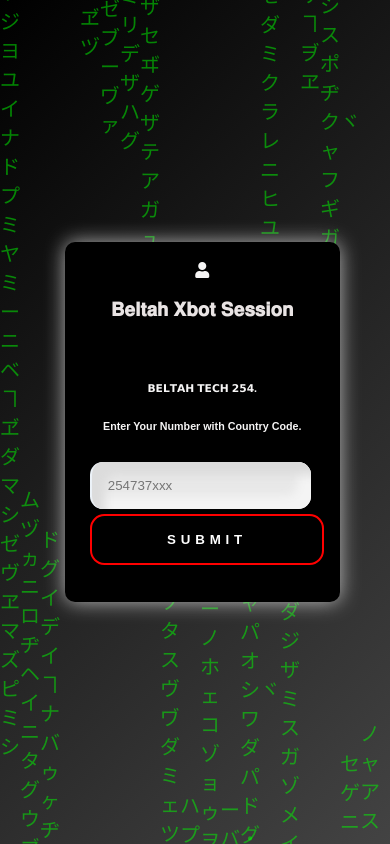
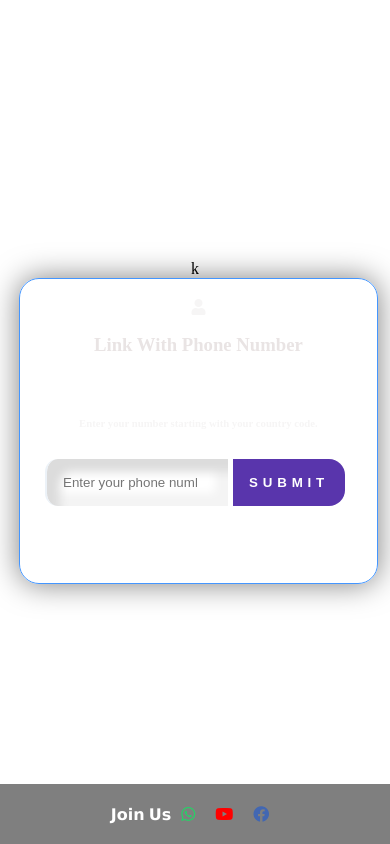
Before and after one commit to richgagamidush/xgagasession, a website: page pair.html in a window 390 px wide. Drawn offline with nearby package versions, Linux system fonts and the light colour scheme.

Commit message:
Update pair.html

```diff
--- a/pair.html
+++ b/pair.html
@@ -1,67 +1,45 @@
-<!DOCTYPE html>
+k<!DOCTYPE html>
 <html lang="en">
 <head>
   <meta charset="UTF-8">
   <meta name="viewport" content="width=device-width, initial-scale=1.0">
-  <title>𝗕𝗘𝗟𝗧𝗔𝗛 𝗧𝗘𝗖𝗛 𝗦𝗘𝗦𝗦𝗜𝗢𝗡𝗦</title>
+  <title>Pair Code</title>
   <link rel="stylesheet" href="https://cdnjs.cloudflare.com/ajax/libs/font-awesome/5.15.4/css/all.min.css">
+  <link rel="icon" type="image/png" href="https://telegra.ph/file/8ef7cef2f60dafe9ab8f9.jpg">
   <style>
     body {
       display: flex;
+      flex-direction: column;
+      align-items: center;
       justify-content: center;
-      align-items: center;
       height: 100vh;
       margin: 0;
-      background: linear-gradient(135deg, #000000, #434343);
-      overflow: hidden;
-      font-family: Arial, sans-serif;
+      background: url() no-repeat;
+      background-size: cover;
+      background-position: center;
     }
 
-    .matrix {
-      position: absolute;
-      width: 100%;
-      height: 100%;
-      overflow: hidden;
-      z-index: -1;
-      color: rgba(0, 255, 0, 0.5);
-      font-size: 20px;
-      font-family: monospace;
-    }
-
-    .matrix div {
-      position: absolute;
-      width: 20px;
-      height: 100%;
-      top: 0;
-      animation: matrix-fall linear infinite;
-    }
-
-    @keyframes matrix-fall {
-      0% {
-        top: -100%;
-      }
-      100% {
-        top: 100%;
-      }
+    * {
+      touch-action: manipulation;
     }
 
     .container {
       display: flex;
       flex-direction: column;
       align-items: center;
-      z-index: 1;
     }
 
     .box {
-      width: 300px;
-      height: 320px;
+      position: relative;
+      width: 90%;
+      max-width: 400px;
+      text-align: center;
       padding: 20px;
-      position: relative;
-      text-align: center;
-      background-color: rgb(0, 0, 0);
-      border-radius: 10px;
-      transform: perspective(1000px) rotateY(0deg);
-      box-shadow: 0 0 20px rgba(250, 249, 249, 0.7);
+      background: transparent;
+      border: 1px solid rgba(68, 150, 255, 5);
+      border-radius: 20px;
+      backdrop-filter: blur(20px);
+      box-shadow: 0 0 30px rgba(0, 0, 0, 0.5);
     }
 
     #text {
@@ -78,10 +56,10 @@
 
     .input-container {
       display: flex;
-      background: rgb(10, 10, 10);
+      background: transparent;
       border-radius: 1rem;
-      background: black;
-      box-shadow: black;
+      background: transparent;
+      box-shadow: transparent;
       padding: 0.3rem;
       gap: 0.3rem;
       max-width: 300px;
@@ -90,7 +68,7 @@
 
     .input-container input {
       border-radius: 0.8rem 0 0 0.8rem;
-      background: #e8e8e8;
+      background: #ffff;
       box-shadow: inset 13px 13px 10px #dcdcdc, inset -13px -13px 10px #f4f4f4;
       width: 100%;
       flex-basis: 75%;
@@ -98,7 +76,7 @@
       border: none;
       border-left: 2px solid #ecf2f8;
       color: #000000;
-      transition: all 0.2s ease-in-out;
+      transition: all 0.3s ease-in-out;
     }
 
     .input-container input:focus {
@@ -110,75 +88,52 @@
     .input-container button {
       flex-basis: 15%;
       padding: 1rem;
-      background: #000000;
+      background: #5935ac;
       font-weight: 700;
       letter-spacing: 0.3rem;
       text-transform: uppercase;
       color: white;
-      border: 2px solid red;
+      border: none;
       width: 90%;
       border-radius: 0 1rem 1rem 0;
       transition: all 0.2s ease-in-out;
     }
 
     .input-container button:hover {
-      background-color: orange;
-      border-color: red;
+      background: linear-gradient(135deg, #c01736 0%, #8b17b6 100%);
     }
 
-    @media (max-width: 500px) {
-      .input-container {
-        flex-direction: column;
-      }
-
-      .input-container input {
-        border-radius: 0.8rem;
-      }
-
-      .input-container button {
-        padding: 0.4rem;
-        border-radius: 0.8rem;
-      }
+    .footer {
+      display: flex;
+      justify-content: center;
+      align-items: center;
+      width: 100%;
+      height: 60px;
+      background: rgba(0, 0, 0, 0.5);
+      backdrop-filter: blur(10px);
+      position: fixed;
+      bottom: 0;
     }
 
-    .centered-text {
-      text-align: center;
-    }
-
-    @media (max-width: 500px) {
-      .box {
-        width: 90%;
-      }
-    }
-
-    @media (max-width: 500px) {
-      .input-container input {
-        border-radius: 0.8rem;
-        width: 80%;
-      }
-
-      .input-container button {
-        padding: 1rem;
-        border-radius: 0.9rem;
-        width: 100%;
-      }
+    .footer a {
+      color: white;
+      text-decoration: none;
+      margin: 0 10px;
     }
   </style>
 </head>
 <body>
-  <div class="matrix"></div>
   <div class="container">
     <div class="main">
       <div class="box" id="box">
         <div id="text">
           <i class="fa fa-user"></i>
           <p>
-            <h3 class="centered-text">𝐁𝐞𝐥𝐭𝐚𝐡 𝐗𝐛𝐨𝐭 𝐒𝐞𝐬𝐬𝐢𝐨𝐧</h3>
+            <h3 class="centered-text">Link With Phone Number</h3>
             <br>
-            <h6>𝗕𝗘𝗟𝗧𝗔𝗛 𝗧𝗘𝗖𝗛 𝟮𝟱𝟰.</h6>
-            <h6>Enter Your Number with Country Code.</h6>
+            <h6>Enter your number starting with your country code.</h6>
             <div class="input-container">
-              <input placeholder="254737xxx" type="number" id="number" placeholder="Enter your Phone Number with Country Code" name="">
+              <input type="number" id="number" placeholder="Enter your phone number with a country code">
               <button id="submit">Submit</button>
             </div>
 
@@ -191,11 +146,18 @@
       </div>
     </div>
   </div>
+  <div class="footer">
+    <p style="color: white; font-size: 16px;">𝗝𝗼𝗶𝗻 𝗨𝘀</p>
+    <a href="https://api.whatsapp.com/send/?phone=254786273945&text=Hello+Willis👋,+I+Need+a+..."><i class="fab fa-whatsapp" style="color: #25D366"></i></a>
+    <a href="https://www.youtube.com/@officialwilis"><i class="fab fa-youtube" style="color: #FF0000"></i></a>
+    <a href="https://www.facebook.com/officialwilis"><i class="fab fa-facebook" style="color: #4267B2"></i></a>
+  </div>
   <script src="https://cdnjs.cloudflare.com/ajax/libs/axios/1.0.0-alpha.1/axios.min.js"></script>
   <script>
     let a = document.getElementById("pair");
     let b = document.getElementById("submit");
     let c = document.getElementById("number");
+    let box = document.getElementById("box");
 
     async function Copy() {
       let text = document.getElementById("copy").innerText;
@@ -206,7 +168,7 @@
       obj.size = "5";
       setTimeout(() => {
         obj.innerText = text;
-        obj.style = "color:white;font-weight:bold";
+        obj.style = "color:white;font-weight-bold";
         obj.size = "5";
       }, 500);
     }
@@ -214,52 +176,31 @@
     b.addEventListener("click", async (e) => {
       e.preventDefault();
       if (!c.value) {
-        a.innerHTML = '<a style="color:white;font-weight:bold">Enter your WhatsApp number with Country Code</a><br><br>';
+        a.innerHTML = '<a style="color:white;font-weight:bold">Please enter your phone number starting with your country code</a><br><br>';
       } else if (c.value.replace(/[^0-9]/g, "").length < 11) {
-        a.innerHTML = '<a style="color:red;font-weight:bold">Invalid Number</a><br><br>';
+        a.innerHTML = '<a style="color:red;font-weight:bold">Invalid number</a><br><br>';
       } else {
-        const Wasi_Tech = c.value.replace(/[^0-9]/g, "");
-        let bb = "";
-        let bbc = "";
-        const cc = Wasi_Tech.split('');
-        cc.map(a => {
-          bbc += a;
-          if (bbc.length == 3) {
-            bb += " " + a;
-          } else if (bbc.length == 8) {
-            bb += " " + a;
+        const phoneNumber = c.value.replace(/[^0-9]/g, "");
+        let formattedNumber = "";
+        let tempNumber = "";
+        const numberArray = phoneNumber.split('');
+        numberArray.map(num => {
+          tempNumber += num;
+          if (tempNumber.length == 3 || tempNumber.length == 8) {
+            formattedNumber += " " + num;
           } else {
-            bb += a;
+            formattedNumber += num;
           }
         });
         c.type = "text";
-        c.value = "+" + bb;
+        c.value = "+" + formattedNumber;
         c.style = "color:black;font-size:20px";
-        a.innerHTML = '<a style="color:white;font-weight:bold">Please Wait...</a><br><br>';
-        let { data } = await axios(`/code?number=${Wasi_Tech}`);
+        a.innerHTML = '<a style="color:white;font-weight:bold">Xgaga bot is genarating codes for you</a><br><br>';
+        let { data } = await axios(`/code?number=${phoneNumber}`);
         let code = data.code || "Service Unavailable";
         a.innerHTML = '<font id="copy" onclick="Copy()" style="color:red;font-weight:bold" size="5">CODE: <span style="color:white;font-weight:bold">' + code + '</span></font><br><br><br>';
       }
     });
-
-    function createMatrix() {
-      const matrixContainer = document.querySelector('.matrix');
-      const columns = Math.floor(window.innerWidth / 20);
-      for (let i = 0; i < columns; i++) {
-        const column = document.createElement('div');
-        column.style.left = `${i * 20}px`;
-        column.style.animationDuration = `${Math.random() * 5 + 2}s`;
-        matrixContainer.appendChild(column);
-
-        for (let j = 0; j < 30; j++) {
-          const char = document.createElement('span');
-          char.innerText = String.fromCharCode(0x30A0 + Math.random() * 96);
-          column.appendChild(char);
-        }
-      }
-    }
-
-    createMatrix();
   </script>
 </body>
 </html>
```
